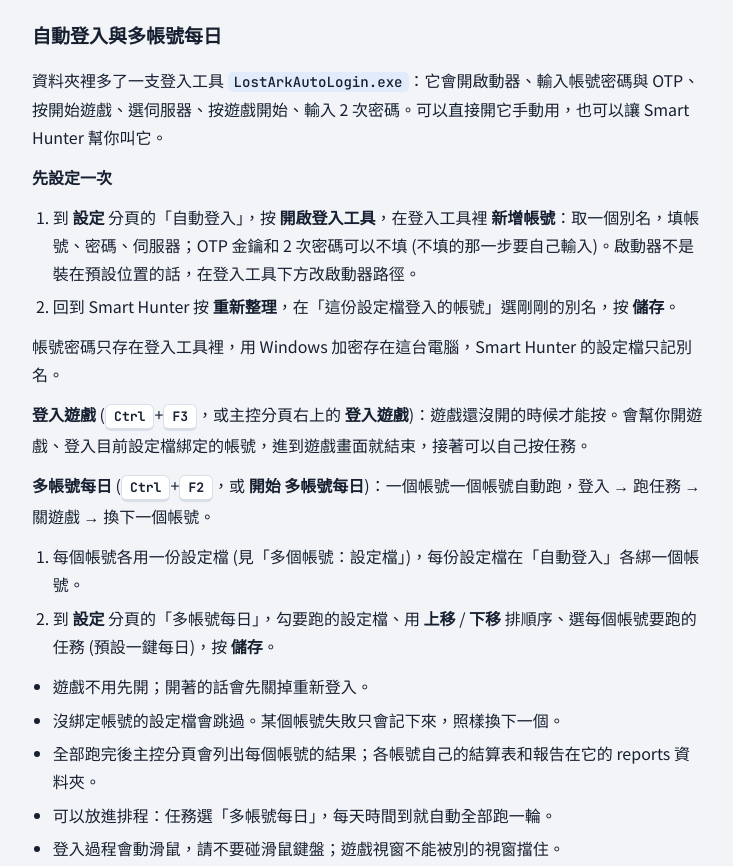
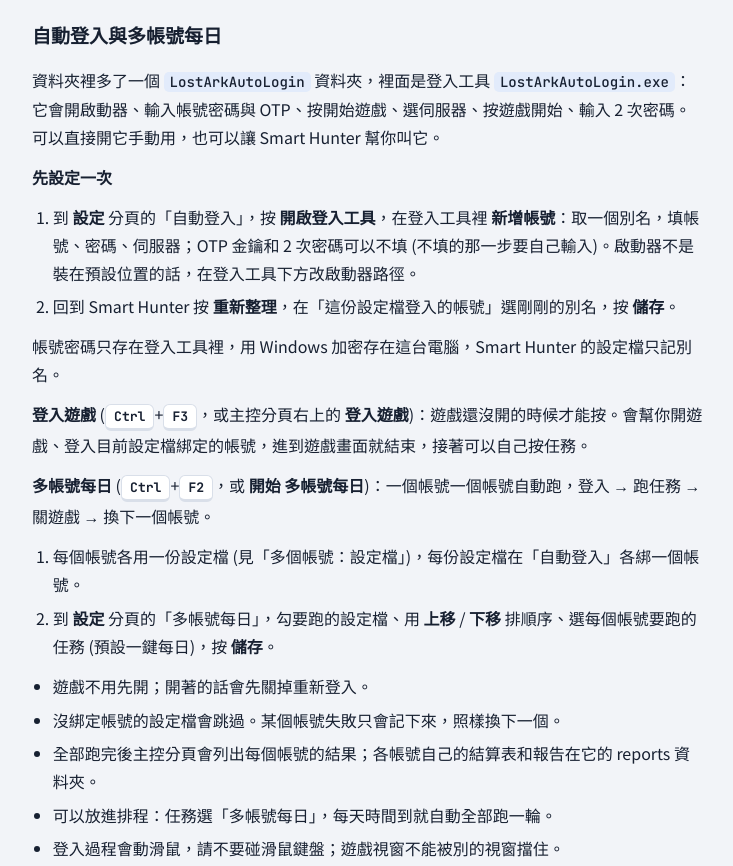
Before and after one commit to sd016808/LostArkSmartHunterGUI, a plain HTML site: page docs/index.html in a window 1280 px wide. Shown: the part 8824-9690 px from the top of the page, without its empty margins (284-1017 px from the left). Drawn offline with Linux system fonts and the light colour scheme; a web font is replaced by a local one.

Commit message:
docs: 更新使用手冊 (圖文版)

```diff
--- a/docs/index.html
+++ b/docs/index.html
@@ -669,7 +669,7 @@ footer { margin-top: 56px; padding-top: 20px; border-top: 1px solid var(--line);
 
         <h3 id="autologin">自動登入與多帳號每日</h3>
         <div class="prose">
-          <p>資料夾裡多了一支登入工具 <code>LostArkAutoLogin.exe</code>：它會開啟動器、輸入帳號密碼與 OTP、按開始遊戲、選伺服器、按遊戲開始、輸入 2 次密碼。可以直接開它手動用，也可以讓 Smart Hunter 幫你叫它。</p>
+          <p>資料夾裡多了一個 <code>LostArkAutoLogin</code> 資料夾，裡面是登入工具 <code>LostArkAutoLogin.exe</code>：它會開啟動器、輸入帳號密碼與 OTP、按開始遊戲、選伺服器、按遊戲開始、輸入 2 次密碼。可以直接開它手動用，也可以讓 Smart Hunter 幫你叫它。</p>
           <p><b>先設定一次</b></p>
           <ol>
             <li>到 <span class="ui">設定</span> 分頁的「自動登入」，按 <span class="ui">開啟登入工具</span>，在登入工具裡 <span class="ui">新增帳號</span>：取一個別名，填帳號、密碼、伺服器；OTP 金鑰和 2 次密碼可以不填 (不填的那一步要自己輸入)。啟動器不是裝在預設位置的話，在登入工具下方改啟動器路徑。</li>
```
